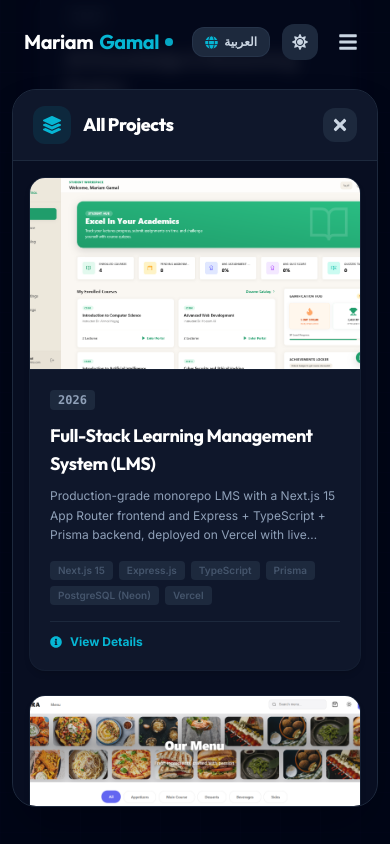
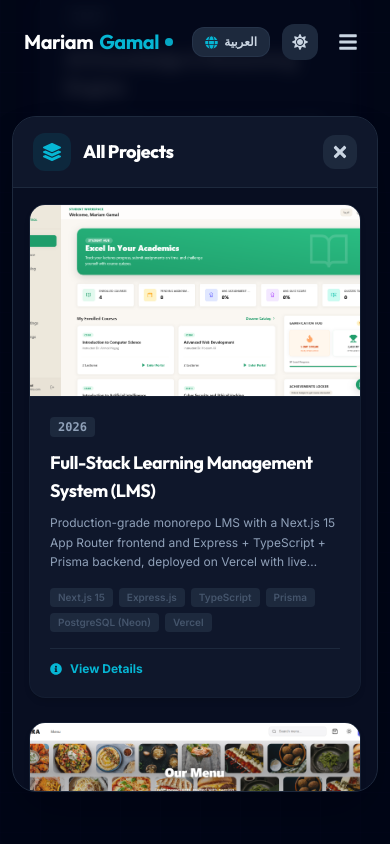
Before and after one commit to mariammgamall/my-portfolio, a React (Vite) app: page / in a window 390 px wide. Both pictures are taken after a click on the button "View All Projects". Shown: the part 7608-8452 px from the top of the page. Built offline with nearby package versions, Linux system fonts and the light colour scheme.

Commit message:
fix(projects): adjust modal top padding and max-height for top navbar clearance on mobile

```diff
--- a/src/components/Projects.tsx
+++ b/src/components/Projects.tsx
@@ -157,7 +157,7 @@ export default function Projects() {
       {/* All Projects Page Modal (z-[100] above fixed navbar) */}
       <AnimatePresence>
         {showAllModal && (
-          <div className="fixed inset-0 z-[100] flex items-center justify-center p-3 md:p-8 pt-16 sm:pt-20">
+          <div className="fixed inset-0 z-[100] flex items-center justify-center p-3 md:p-6 pt-20 sm:pt-24 pb-4 sm:pb-8">
             {/* Backdrop */}
             <motion.div
               initial={{ opacity: 0 }}
@@ -174,7 +174,7 @@ export default function Projects() {
               animate={{ opacity: 1, y: 0 }}
               exit={{ opacity: 0, y: 12 }}
               transition={{ duration: 0.25, ease: 'easeOut' }}
-              className="relative w-full max-w-6xl max-h-[85vh] bg-white dark:bg-slate-900 border border-slate-200 dark:border-slate-800 rounded-3xl shadow-2xl flex flex-col overflow-hidden z-10 [backface-visibility:hidden] [transform:translate3d(0,0,0)]"
+              className="relative w-full max-w-6xl max-h-[80vh] sm:max-h-[82vh] bg-white dark:bg-slate-900 border border-slate-200 dark:border-slate-800 rounded-3xl shadow-2xl flex flex-col overflow-hidden z-10 [backface-visibility:hidden] [transform:translate3d(0,0,0)]"
             >
               {/* Modal Header */}
               <div className="flex justify-between items-center px-5 md:px-8 py-4 md:py-5 border-b border-slate-100 dark:border-slate-800 bg-white dark:bg-slate-900 flex-shrink-0 gap-3">
@@ -251,7 +251,7 @@ export default function Projects() {
       {/* Project Details Modal / Tab (z-[110] above all) */}
       <AnimatePresence>
         {selectedProject && (
-          <div className="fixed inset-0 z-[110] flex items-center justify-center p-3 sm:p-6 pt-16 sm:pt-20 overflow-hidden">
+          <div className="fixed inset-0 z-[110] flex items-center justify-center p-3 sm:p-6 pt-20 sm:pt-24 pb-4 sm:pb-8 overflow-hidden">
             {/* Backdrop */}
             <motion.div
               initial={{ opacity: 0 }}
@@ -268,7 +268,7 @@ export default function Projects() {
               animate={{ opacity: 1, y: 0 }}
               exit={{ opacity: 0, y: 12 }}
               transition={{ duration: 0.25, ease: 'easeOut' }}
-              className="relative w-full max-w-3xl max-h-[88vh] bg-white dark:bg-slate-900 border border-slate-200 dark:border-slate-800 rounded-3xl shadow-2xl flex flex-col overflow-hidden z-10 [backface-visibility:hidden] [transform:translate3d(0,0,0)]"
+              className="relative w-full max-w-3xl max-h-[80vh] sm:max-h-[82vh] bg-white dark:bg-slate-900 border border-slate-200 dark:border-slate-800 rounded-3xl shadow-2xl flex flex-col overflow-hidden z-10 [backface-visibility:hidden] [transform:translate3d(0,0,0)]"
             >
               {/* Modal Header */}
               <div className="flex justify-between items-start gap-3 px-5 py-4 border-b border-slate-100 dark:border-slate-800/80 bg-white dark:bg-slate-900 flex-shrink-0">
```
